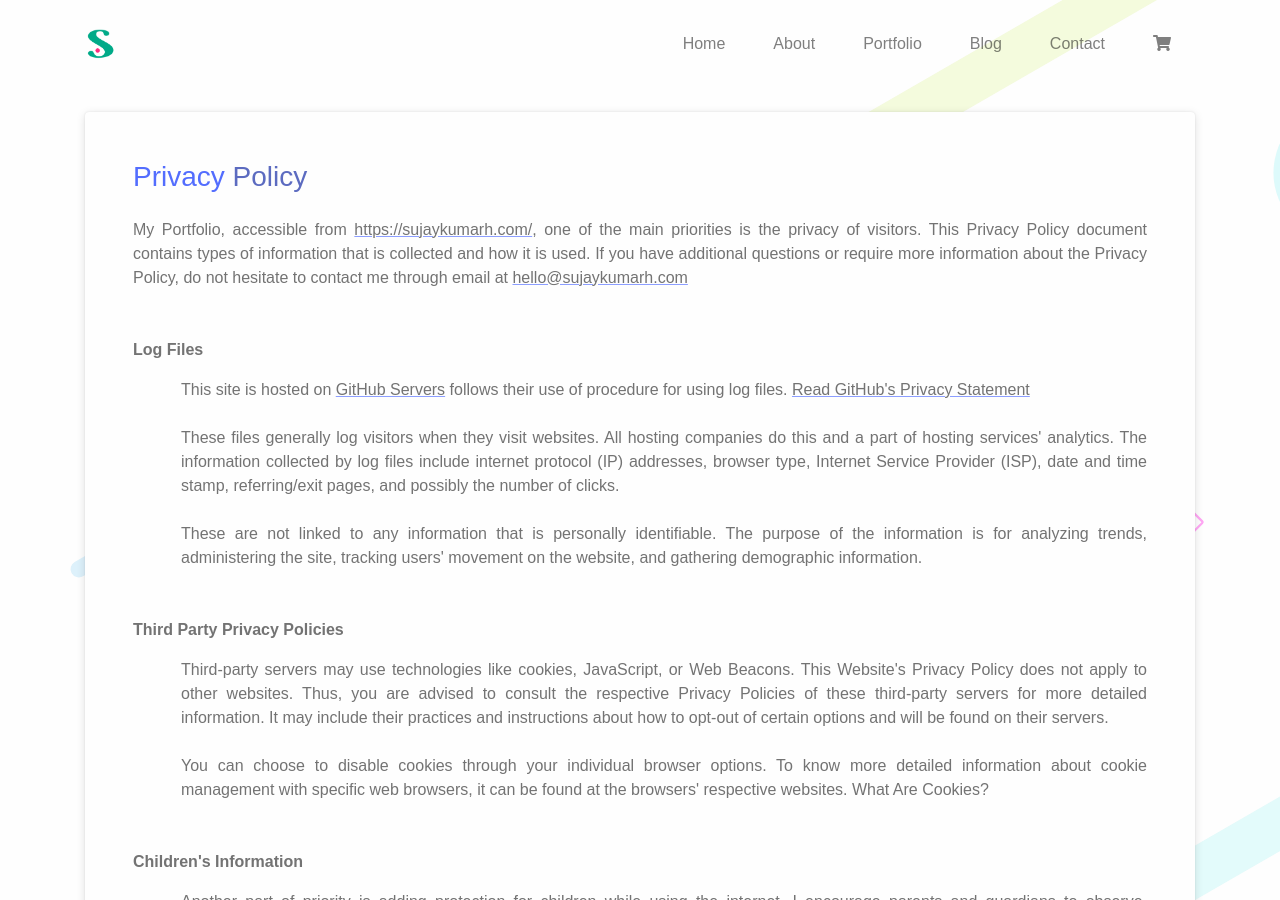
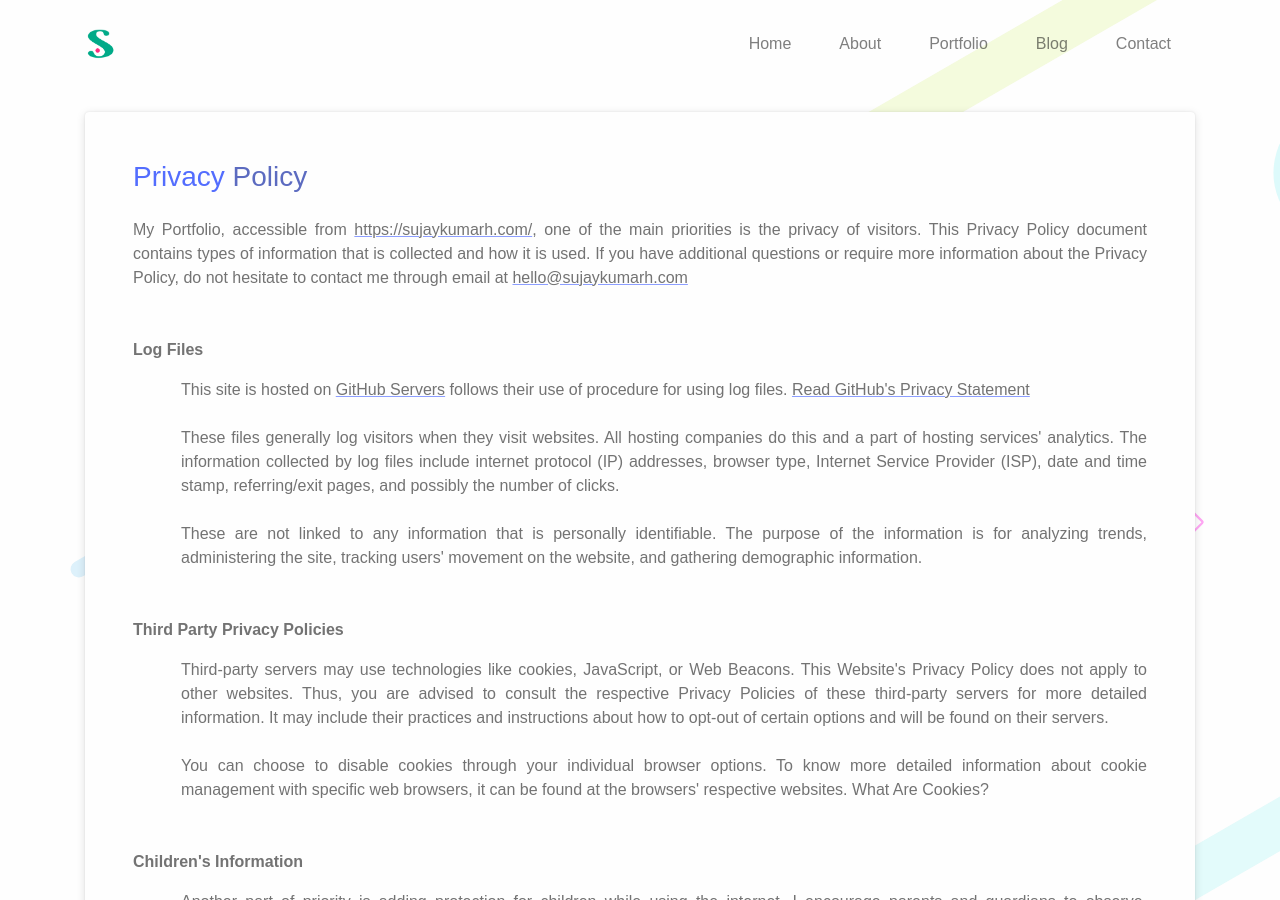
Before and after one commit to Sujaykumarh/sujaykumarh.github.io, a Jekyll site: the page built from docs/privacy.html, in a window 1280 px wide and 900 px high. Built offline with Jekyll 4.4.1, drawn with Linux system fonts in a browser that asks for light colours; nearby versions of some CDN libraries; some web fonts are replaced.

Commit message:
update navbar
Remove Recomendations from navbar

```diff
--- a/docs/_data/navbar.yml
+++ b/docs/_data/navbar.yml
@@ -20,8 +20,8 @@
   url: contact
   active: contact
 
-- fa-icon: fas fa-shopping-cart
-  title: Shop Recommendations
-  icon: true
-  url: recommendations
-  active: recommendations
+# - fa-icon: fas fa-shopping-cart
+#   title: Shop Recommendations
+#   icon: true
+#   url: recommendations
+#   active: recommendations
```
